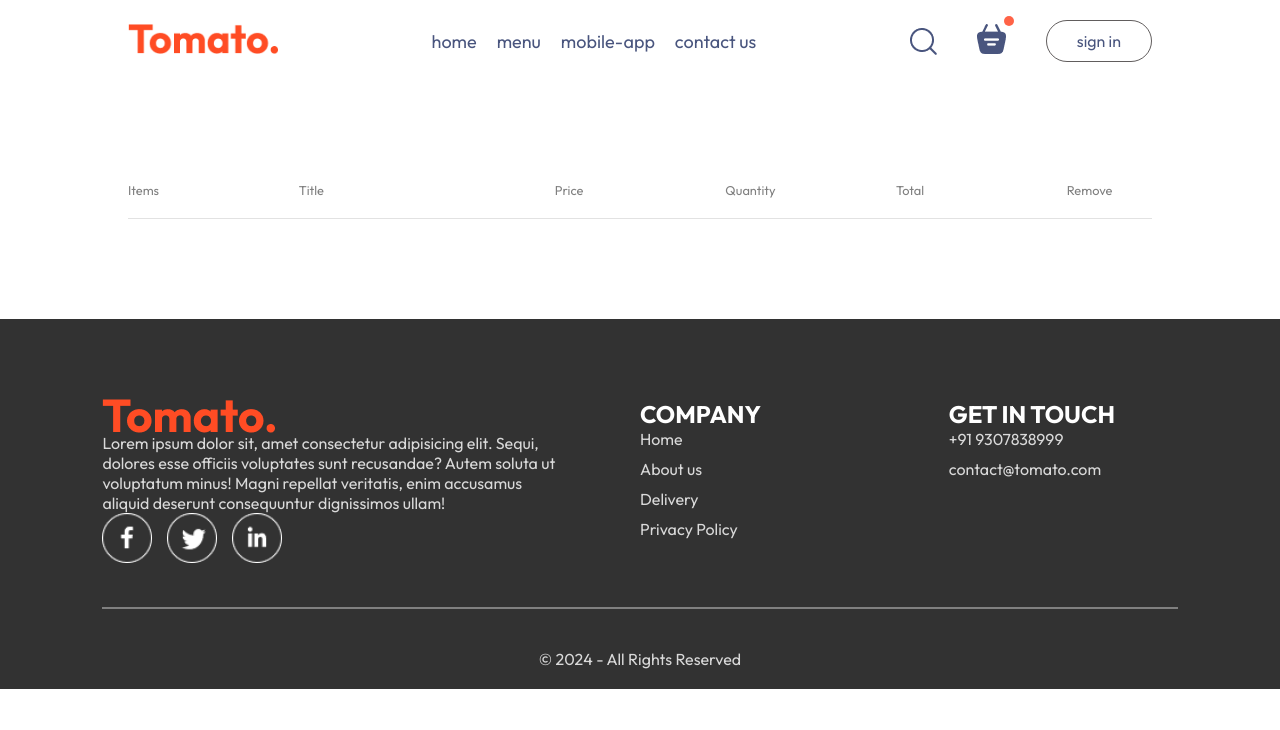
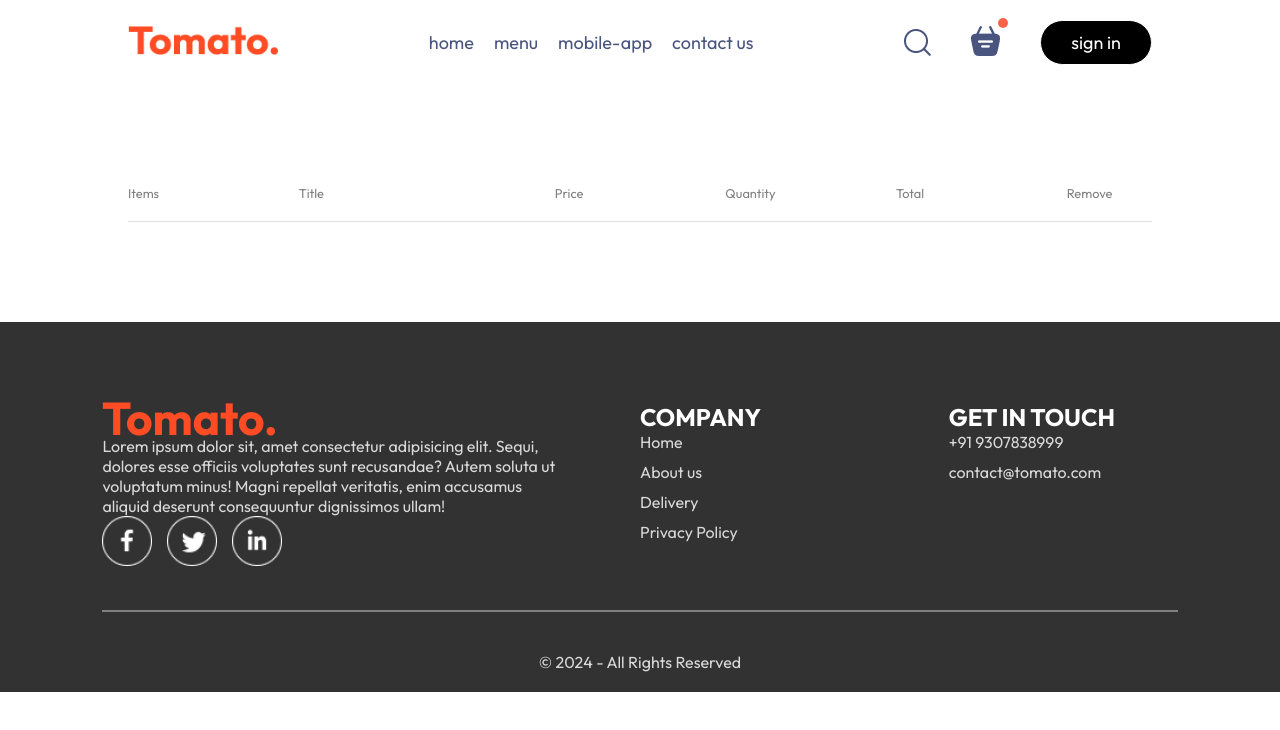
Before and after one commit to Panu32/foodDeliveryApp, a React (Vite) app in the folder frontend/: page /cart in a window 1280 px wide. Shown: the top 730 px of the page. Built offline with nearby package versions, Linux system fonts and the light colour scheme.

Commit message:
SIgn in btn css Updated

```diff
--- a/frontend/src/components/Navbar/Navbar.css
+++ b/frontend/src/components/Navbar/Navbar.css
@@ -23,17 +23,23 @@
     align-items: center;
     gap: 40px;
 }
-.navbar button{
+.navbar button {
     background: transparent;
-    font-size: 16px;
-    color:  #49557e;
-    border: 1px solid rgba(12, 6, 5, 0.648);
+    background-color: black;
+    font-size: 18px;
+    color: white; /* ✅ White text */
+    border: 1px solid white; /* Optional: white border to match */
     padding: 10px 30px;
     border-radius: 50px;
     cursor: pointer;
+    transition: background-color 0.3s, color 0.3s;
 }
+
 .navbar button:hover{
-    background-color: #fff4f2;
+
+    transform: scale(1.05); /* slightly increase size */
+
+
 }
 
 .navbar-menu li.active {
--- a/frontend/src/pages/Cart/Cart.css
+++ b/frontend/src/pages/Cart/Cart.css
@@ -7,6 +7,7 @@
     grid-template-columns: 1fr 1.5fr 1fr 1fr 1fr 0.5fr;
     color: grey;
     font-size: max(1vw,12px);
+    align-items: center;
 
 }
 
--- a/frontend/src/pages/Cart/Cart.jsx
+++ b/frontend/src/pages/Cart/Cart.jsx
@@ -24,9 +24,9 @@ const Cart = () => {
                 <div className="cart-items-title cart-items-item">
                   <img src={item.image} alt="" />
                   <p>{item.name}</p>
-                  <p>{item.price}</p>
+                  <p>${item.price}</p>
                   <p>{cartItems[item._id]}</p>
-                  <p>{item.price * cartItems[item._id]} </p>
+                  <p>${item.price * cartItems[item._id]} </p>
                   <p onClick={()=>removeFromCart(item._id)} className='cross'>x</p>
 
                 </div>
```
